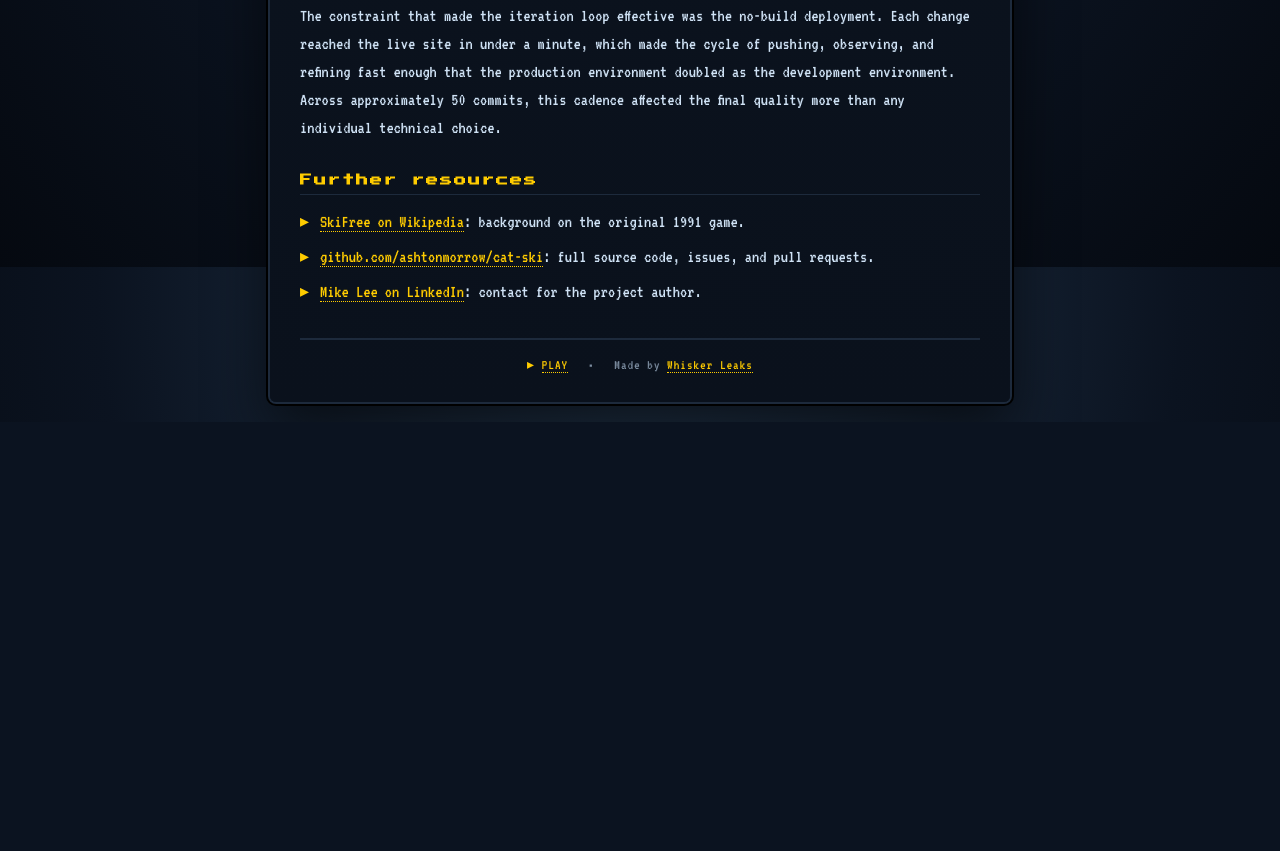
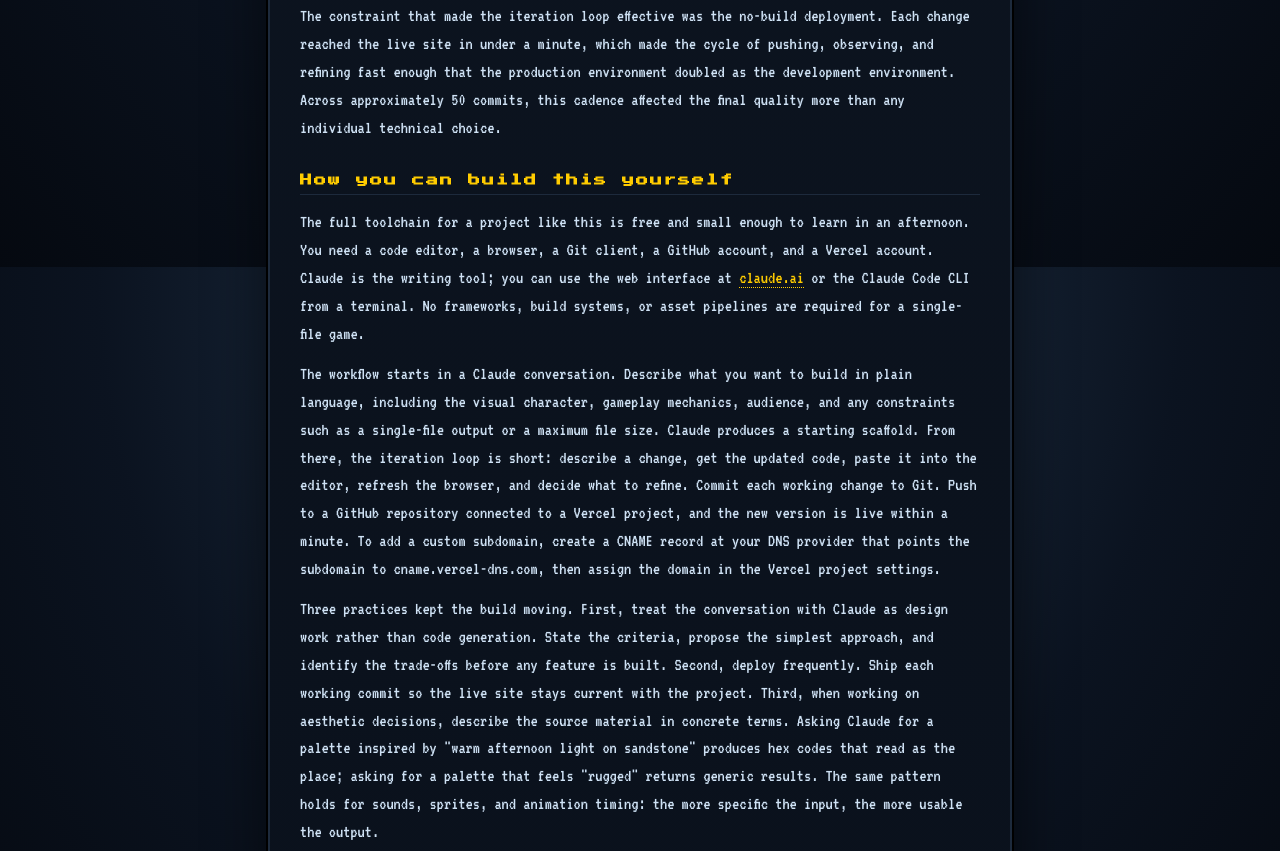
Before and after one commit to ashtonmorrow/cat-ski, a plain HTML site: page readme.html in a window 1280 px wide. Shown: the part 3733-4584 px from the top of the page. Before the commit the page ends 4155 px from the top, so only its background shows below. Drawn offline with Linux system fonts and the light colour scheme.

Commit message:
Add 'How you can build this yourself' section to readme
Three paragraphs covering the free toolchain, the iterate-and-deploy
workflow, and three practices that kept the build moving (treat the
Claude conversation as design work, deploy frequently, describe
source material in concrete terms).

```diff
--- a/readme.html
+++ b/readme.html
@@ -311,6 +311,14 @@
 
     <p>The constraint that made the iteration loop effective was the no-build deployment. Each change reached the live site in under a minute, which made the cycle of pushing, observing, and refining fast enough that the production environment doubled as the development environment. Across approximately 50 commits, this cadence affected the final quality more than any individual technical choice.</p>
 
+    <h2>How you can build this yourself</h2>
+
+    <p>The full toolchain for a project like this is free and small enough to learn in an afternoon. You need a code editor, a browser, a Git client, a GitHub account, and a Vercel account. Claude is the writing tool; you can use the web interface at <a href="https://claude.ai" target="_blank" rel="noopener noreferrer">claude.ai</a> or the Claude Code CLI from a terminal. No frameworks, build systems, or asset pipelines are required for a single-file game.</p>
+
+    <p>The workflow starts in a Claude conversation. Describe what you want to build in plain language, including the visual character, gameplay mechanics, audience, and any constraints such as a single-file output or a maximum file size. Claude produces a starting scaffold. From there, the iteration loop is short: describe a change, get the updated code, paste it into the editor, refresh the browser, and decide what to refine. Commit each working change to Git. Push to a GitHub repository connected to a Vercel project, and the new version is live within a minute. To add a custom subdomain, create a CNAME record at your DNS provider that points the subdomain to cname.vercel-dns.com, then assign the domain in the Vercel project settings.</p>
+
+    <p>Three practices kept the build moving. First, treat the conversation with Claude as design work rather than code generation. State the criteria, propose the simplest approach, and identify the trade-offs before any feature is built. Second, deploy frequently. Ship each working commit so the live site stays current with the project. Third, when working on aesthetic decisions, describe the source material in concrete terms. Asking Claude for a palette inspired by "warm afternoon light on sandstone" produces hex codes that read as the place; asking for a palette that feels "rugged" returns generic results. The same pattern holds for sounds, sprites, and animation timing: the more specific the input, the more usable the output.</p>
+
     <h2>Further resources</h2>
 
     <ul>
```
